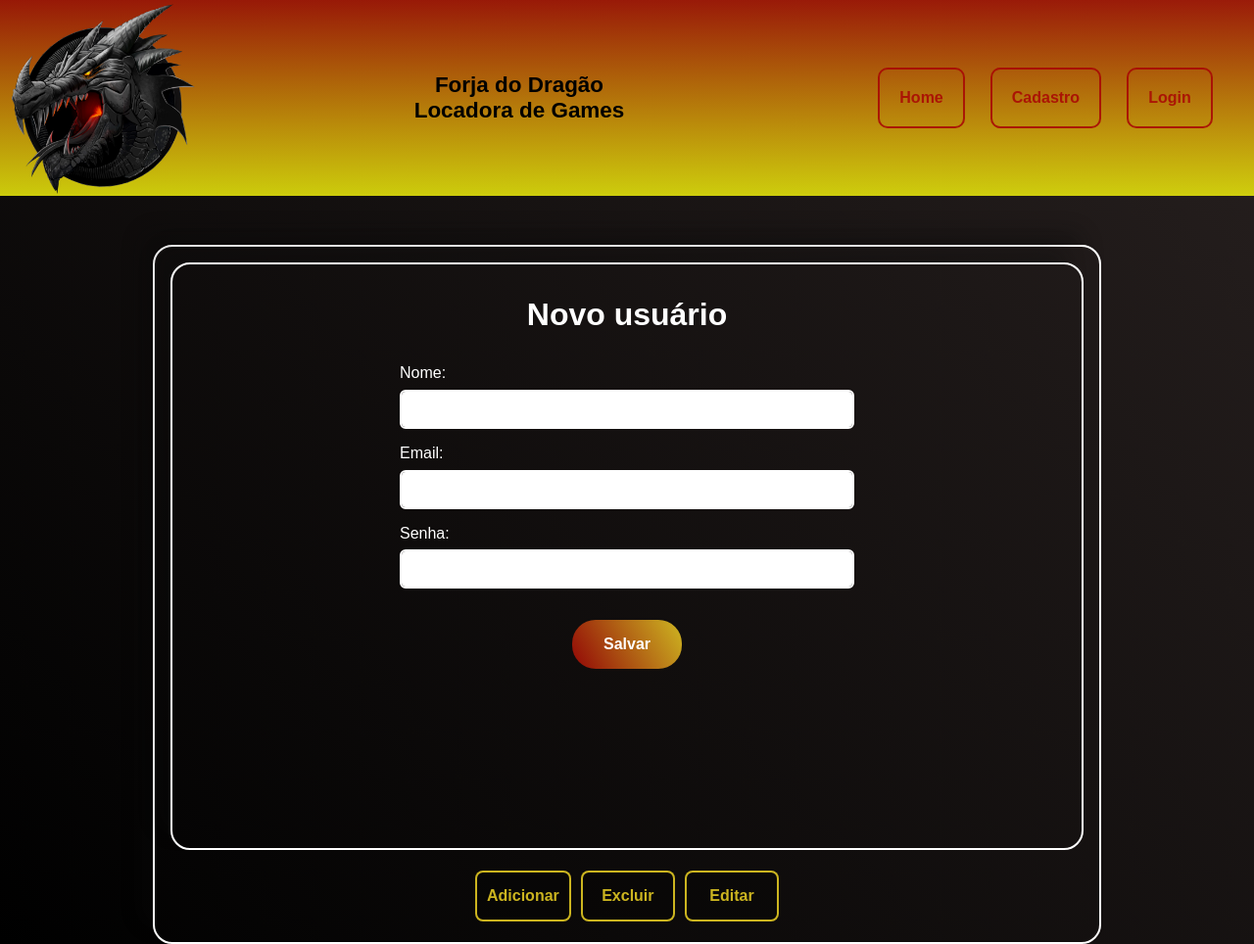
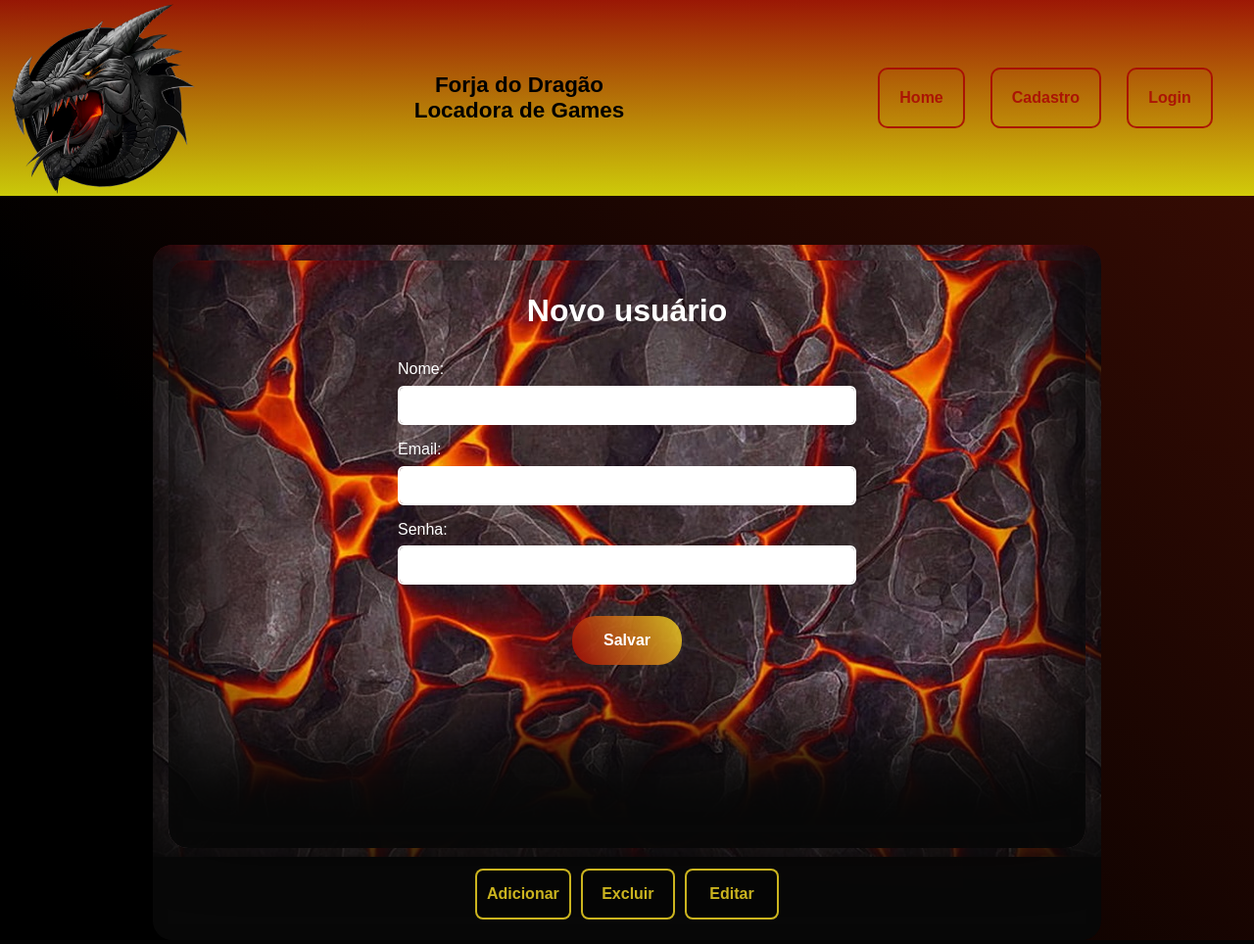
Before and after one commit to wesleypetitemberte/projeto-seminario-cloud-uniasselvi, a PHP site: page /?page=novo-usuario in a window 1280 px wide. Shown: the whole page at 98% size. Run offline with PHP 8.4, Linux system fonts and the light colour scheme.

Commit message:
Adição de botões e alteração no visual

```diff
--- a/css/style.css
+++ b/css/style.css
@@ -6,7 +6,7 @@
 }
 
 body{
-    background: linear-gradient(45deg, #000000, #27201f);
+    background: linear-gradient(45deg, #000000 30%, #3d0d04);
     min-height: 100vh;
     display: flex;
     align-items: center;
@@ -25,7 +25,6 @@ nav{
     justify-content: space-between;
     flex-wrap: wrap;
     background: linear-gradient(-360deg, #eeee0bd8, #a80505da 110%);
-    box-shadow: -15px -17px 17px rgba(10,10,10,0.25);
     min-height: 200px;
     padding-left: 16px;
     padding-right: 16px;
@@ -96,14 +95,23 @@ main{
 }
 
 .itens{
-    background: transparent;
-    box-shadow:-15px -17px 17px rgba(10,10,10,0.25);
-    border: 2px solid #ffffff;
+    background-image: url(../assets/magmawall2.jpg);
+    background-repeat: no-repeat;
+    box-shadow: inset 0px -90px 80px 30px rgb(8, 8, 8);
     min-height: 600px;
     border-radius: 20px;
     display: flex;
     flex-wrap: wrap;
 }
+
+:root{
+    --clr-1: #242424;
+    --clr-2: #eeff00;
+    --clr-3: #ff9100;
+    --clr-4: #ff0000;
+}
+
+
 
 .listabotoes .button{
   background-color: #0000003f;
@@ -111,7 +119,6 @@ main{
   color: #f0d525d8;
   padding: 15px 10px;
   text-align: center;
-  text-decoration: none;
   font-size: 16px;
   cursor: pointer;
   width: 110px;
--- a/index.php
+++ b/index.php
@@ -13,6 +13,7 @@
     <?php include("./php/components/header.php"); ?>
 
         <main>
+
             <div class="itens">
                     <div class="container">
                         <?php
```
Also changed, not shown: assets/magmawall2.jpg (added). Lines whose indentation alone changed are shown as unchanged.
